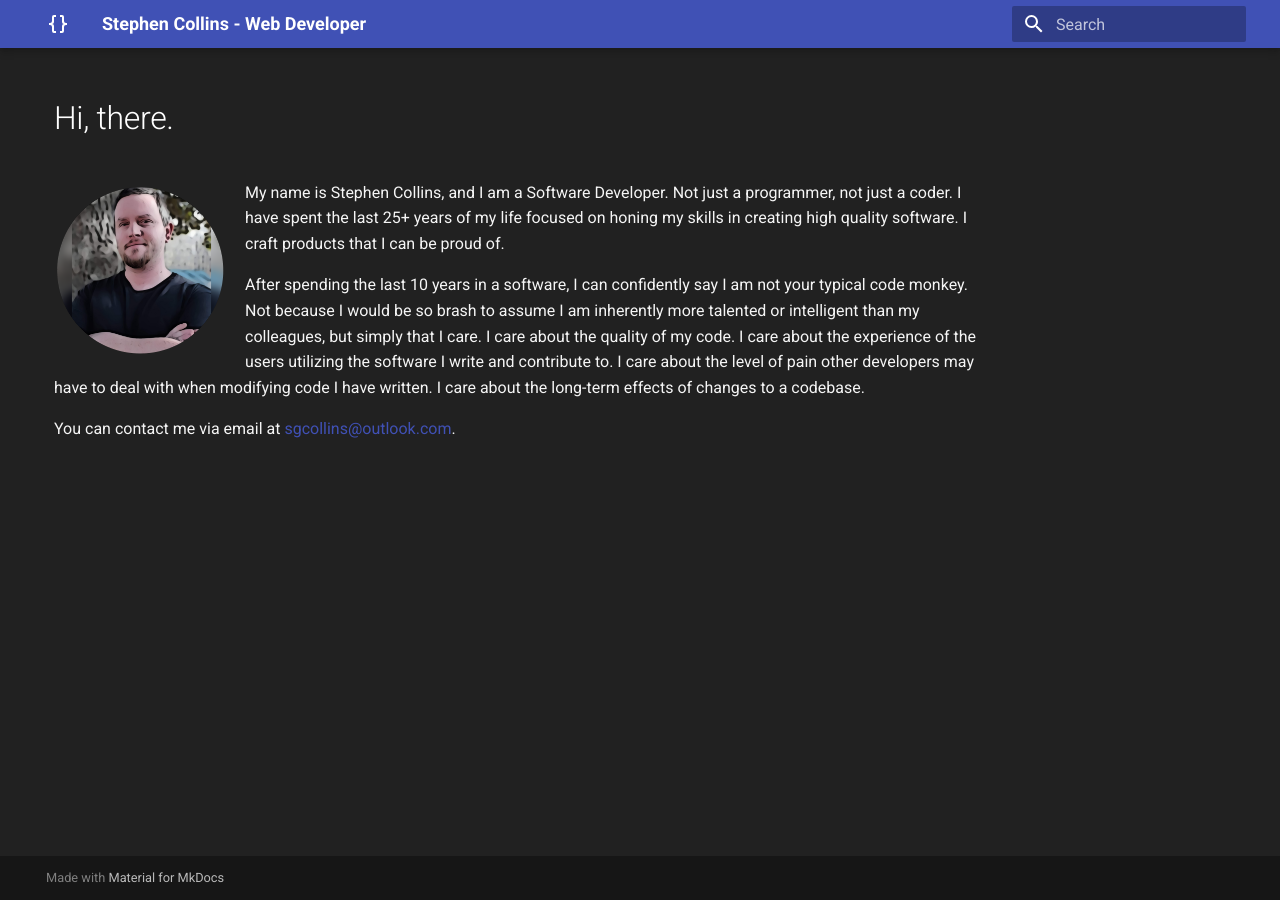
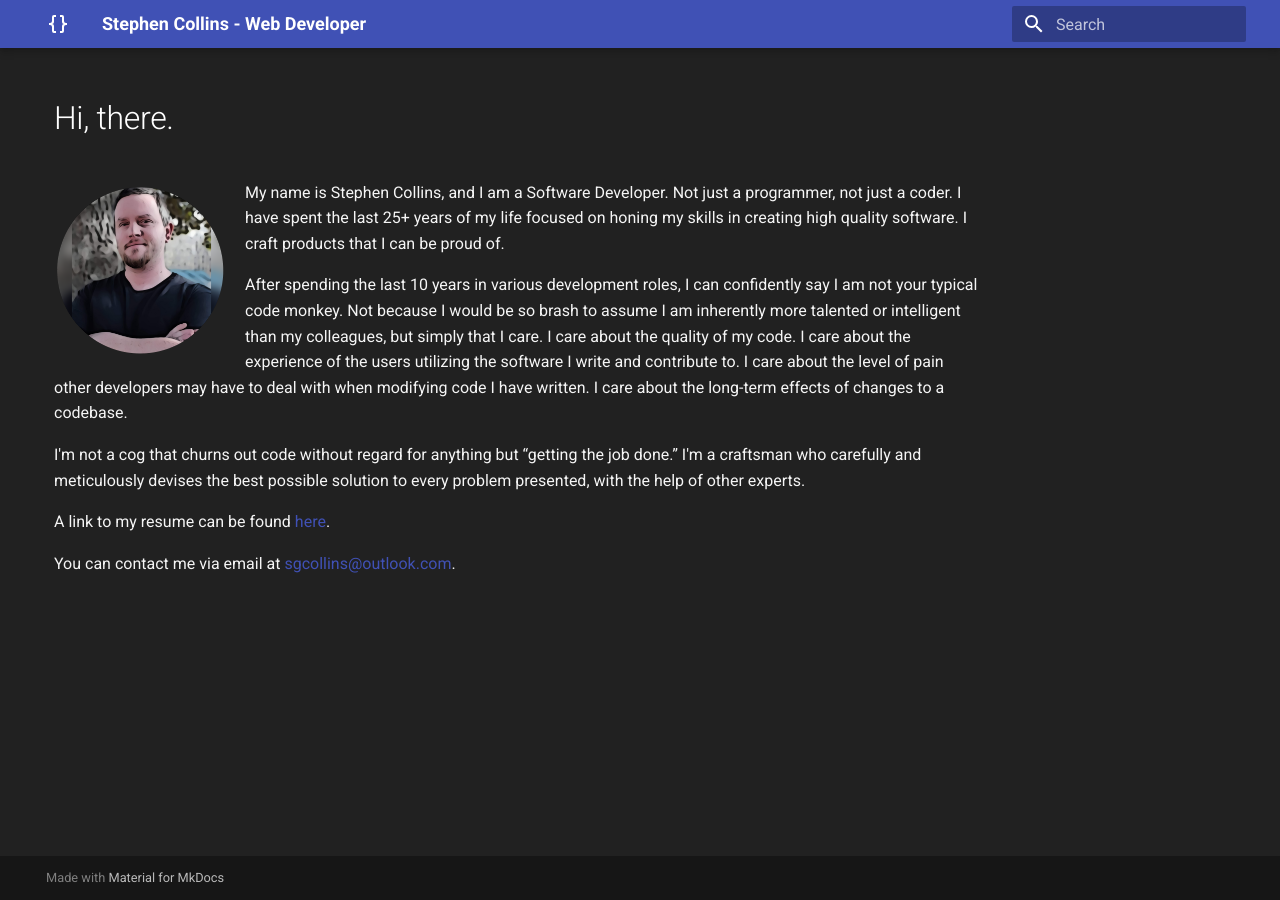
Before and after one commit to nibblesnbits/nibblesnbits.github.io, an MkDocs documentation site: the page built from docs/index.md, in a window 1280 px wide. Built offline with MkDocs 1.6.1 and Material for MkDocs 9.7.7, drawn with Linux system fonts in a browser that asks for light colours.

Commit message:
home page updates

```diff
--- a/docs/index.md
+++ b/docs/index.md
@@ -2,6 +2,10 @@
 
 My name is Stephen Collins, and I am a Software Developer.  Not just a programmer, not just a coder.  I have spent the last 25+ years of my life focused on honing my skills in creating high quality software.  I craft products that I can be proud of.
 
-After spending the last 10 years in a software, I can confidently say I am not your typical code monkey.  Not because I would be so brash to assume I am inherently more talented or intelligent than my colleagues, but simply that I care.  I care about the quality of my code.  I care about the experience of the users utilizing the software I write and contribute to.  I care about the level of pain other developers may have to deal with when modifying code I have written.  I care about the long-term effects of changes to a codebase.
+After spending the last 10 years in various development roles, I can confidently say I am not your typical code monkey.  Not because I would be so brash to assume I am inherently more talented or intelligent than my colleagues, but simply that I care.  I care about the quality of my code.  I care about the experience of the users utilizing the software I write and contribute to.  I care about the level of pain other developers may have to deal with when modifying code I have written.  I care about the long-term effects of changes to a codebase.
+
+I'm not a cog that churns out code without regard for anything but “getting the job done.” I'm a craftsman who carefully and meticulously devises the best possible solution to every problem presented, with the help of other experts.
+
+A link to my resume can be found [here](https://1drv.ms/w/s!ArxTyUlsh6vMgbxFzD6wgC6J04BLjw?e=2hj5Ck){: target=_blank }.
 
 You can contact me via email at [sgcollins@outlook.com](mailto:sg.collins@outlook.com).
```
